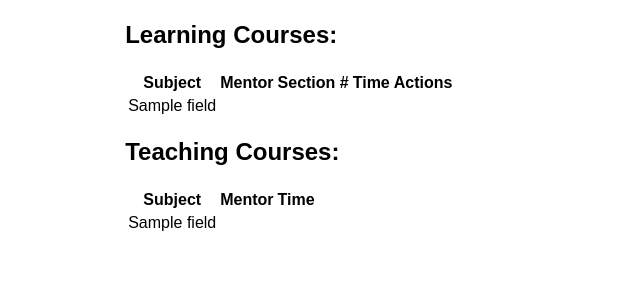
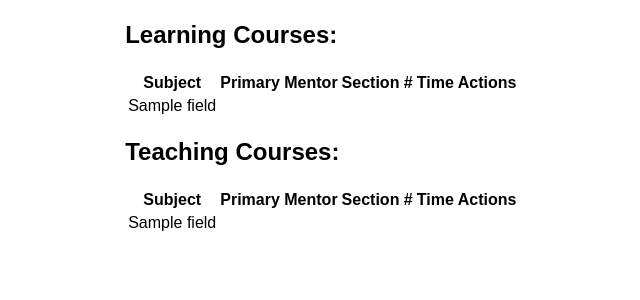
Before and after one commit to runxiyu/mentorweb, a Flask app: template templates/index.html in a window 1280 px wide. Shown: the part 60-360 px from the top of the page, without its empty margins (126-766 px from the left). Run offline with Flask 3, Linux system fonts and the light colour scheme; the template is opened without the code that fills it: most values are stand-ins (such as "Sample title", 1, 10 or a date in 2020).

Commit message:
Show teaching list

```diff
--- a/templates/index.html
+++ b/templates/index.html
@@ -21,7 +21,7 @@
 				Subject
 			</th>
 			<th>
-				Mentor
+				Primary Mentor
 			</th>
 			<th>
 				Section #
@@ -56,10 +56,16 @@
 				Subject
 			</th>
 			<th>
-				Mentor
+				Primary Mentor
+			</th>
+			<th>
+				Section #
 			</th>
 			<th>
 				Time
+			</th>
+			<th>
+				Actions
 			</th>
 		</tr>
 		{% for display_teaching_class in display_teaching_classes %}
```
